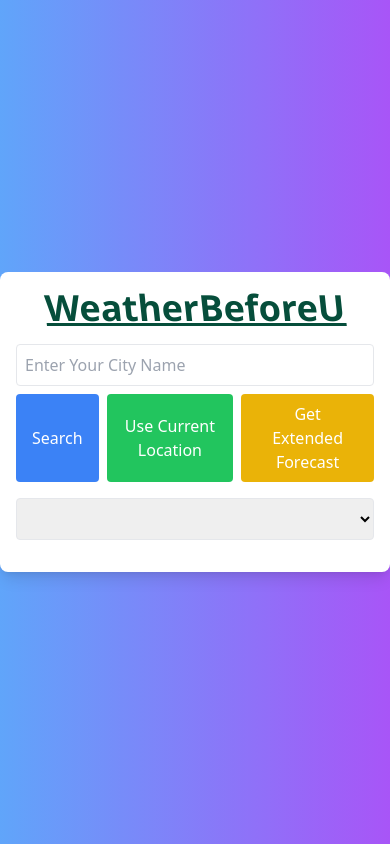
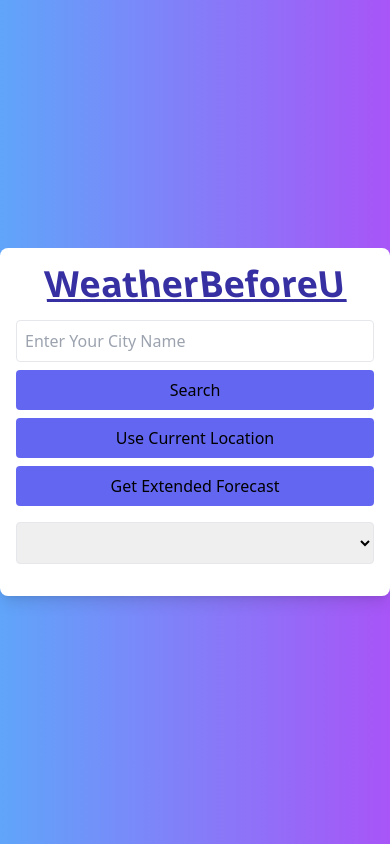
Before and after one commit to priyanshu0125/Weather_forecast-Website, a website: page index.html in a window 390 px wide. Drawn offline with Linux system fonts and the light colour scheme.

Commit message:
added responsiveness to the website and basic css changes

```diff
--- a/index.html
+++ b/index.html
@@ -7,18 +7,18 @@
     <title>Weather Forecast</title>
 </head>
 <body class="bg-gradient-to-r from-blue-400 to-purple-500 min-h-screen flex items-center justify-center">
-    <div class="container mx-auto p-4 bg-white rounded-lg shadow-lg max-w-lg">
+    <div class="container mx-auto p-4 bg-white rounded-lg shadow-lg max-w-lg md:max-w-2xl lg:max-w-4xl">
         <div class="text-center">
-            <h1 class="text-4xl font-bold mb-4 text-emerald-900 underline skew-x-6">WeatherBeforeU</h1>
+            <h1 class="text-4xl font-bold mb-4 text-indigo-800 underline skew-x-6">WeatherBeforeU</h1>
             <input type="text" id="cityInput" class="border p-2 rounded mb-2 w-full" placeholder="Enter Your City Name">
-            <div class="flex justify-center space-x-2 mb-4">
-                <button id="searchBtn" class="bg-blue-500 text-white px-4 py-2 rounded hover:bg-blue-600">Search</button>
-                <button id="currentLocationBtn" class="bg-green-500 text-white px-4 py-2 rounded hover:bg-green-600">Use Current Location</button>
-                <button id="extendedForecastBtn" class="bg-yellow-500 text-white px-4 py-2 rounded hover:bg-yellow-600">Get Extended Forecast</button>
+            <div class="flex flex-col md:flex-row justify-center space-y-2 md:space-y-0 md:space-x-2 mb-4">
+                <button id="searchBtn" class="bg-indigo-500 text-black px-4 py-2 rounded hover:bg-indigo-600">Search</button>
+                <button id="currentLocationBtn" class="bg-indigo-500 text-black px-4 py-2 rounded hover:bg-indigo-600">Use Current Location</button>
+                <button id="extendedForecastBtn" class="bg-indigo-500 text-black px-4 py-2 rounded hover:bg-indigo-600">Get Extended Forecast</button>
             </div>
             <select id="recentCitiesDropdown" class="border p-2 rounded mb-4 w-full"></select>
             <div id="weatherData" class="bg-gray-100 p-4 rounded shadow-md mb-4" style="display: none;"></div>
-            <div id="extendedForecast" class="grid grid-cols-1 gap-4" style="display: none;"></div>
+            <div id="extendedForecast" class="grid grid-cols-1 md:grid-cols-2 lg:grid-cols-3 gap-4" style="display: none;"></div>
         </div>
     </div>
     <script src="script.js"></script>
```
Also changed, not shown: output.css.
